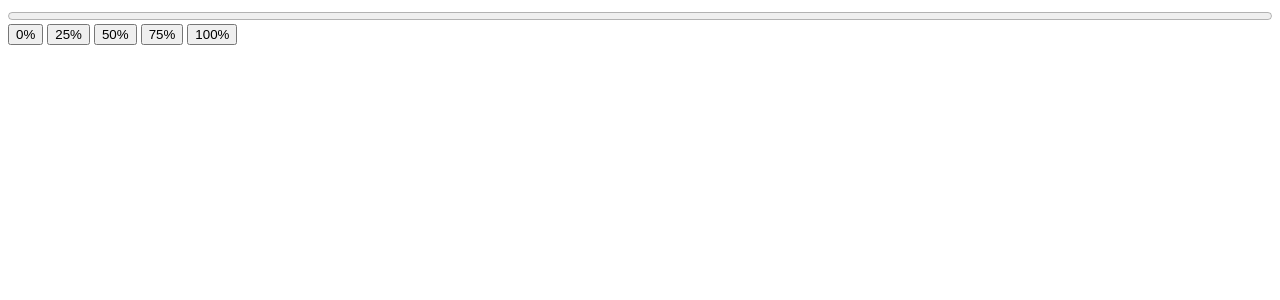
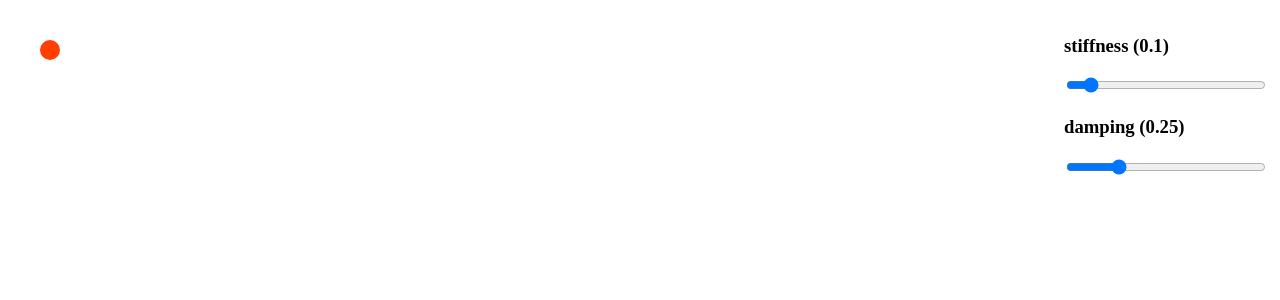
Before and after one commit to yutak23/intro-svelt-vite-js, a Svelte app: page / in a window 1280 px wide. Shown: the top 300 px of the page. Built offline with nearby package versions, Linux system fonts and the light colour scheme.

Commit message:
feat: Part 2 / Motion / Springs

```diff
--- a/src/App.svelte
+++ b/src/App.svelte
@@ -1,30 +1,63 @@
 <script>
 	// eslint-disable-next-line import/no-unresolved
-	import { tweened } from 'svelte/motion';
-	// eslint-disable-next-line import/no-unresolved
-	import { cubicOut } from 'svelte/easing';
+	import { spring } from 'svelte/motion';
 
-	const progress = tweened(0, {
-		duration: 400,
-		easing: cubicOut
-	});
+	const coords = spring(
+		{ x: 50, y: 50 },
+		{
+			stiffness: 0.1,
+			damping: 0.25
+		}
+	);
+
+	const size = spring(10);
 </script>
 
-<progress value={$progress} />
+<svg
+	role="presentation"
+	on:mousemove={(e) => {
+		coords.set({ x: e.clientX, y: e.clientY });
+	}}
+	on:mousedown={() => size.set(30)}
+	on:mouseup={() => size.set(10)}
+>
+	<circle cx={$coords.x} cy={$coords.y} r={$size} />
+</svg>
 
-<button on:click={() => progress.set(0)}> 0% </button>
+<div class="controls">
+	<label>
+		<h3>stiffness ({coords.stiffness})</h3>
+		<input bind:value={coords.stiffness} type="range" min="0.01" max="1" step="0.01" />
+	</label>
 
-<button on:click={() => progress.set(0.25)}> 25% </button>
-
-<button on:click={() => progress.set(0.5)}> 50% </button>
-
-<button on:click={() => progress.set(0.75)}> 75% </button>
-
-<button on:click={() => progress.set(1)}> 100% </button>
+	<label>
+		<h3>damping ({coords.damping})</h3>
+		<input bind:value={coords.damping} type="range" min="0.01" max="1" step="0.01" />
+	</label>
+</div>
 
 <style>
-	progress {
-		display: block;
+	svg {
+		position: absolute;
+		width: 100%;
+		height: 100%;
+		left: 0;
+		top: 0;
+	}
+
+	circle {
+		fill: #ff3e00;
+	}
+
+	.controls {
+		position: absolute;
+		top: 1em;
+		right: 1em;
+		width: 200px;
+		user-select: none;
+	}
+
+	.controls input {
 		width: 100%;
 	}
 </style>
```
